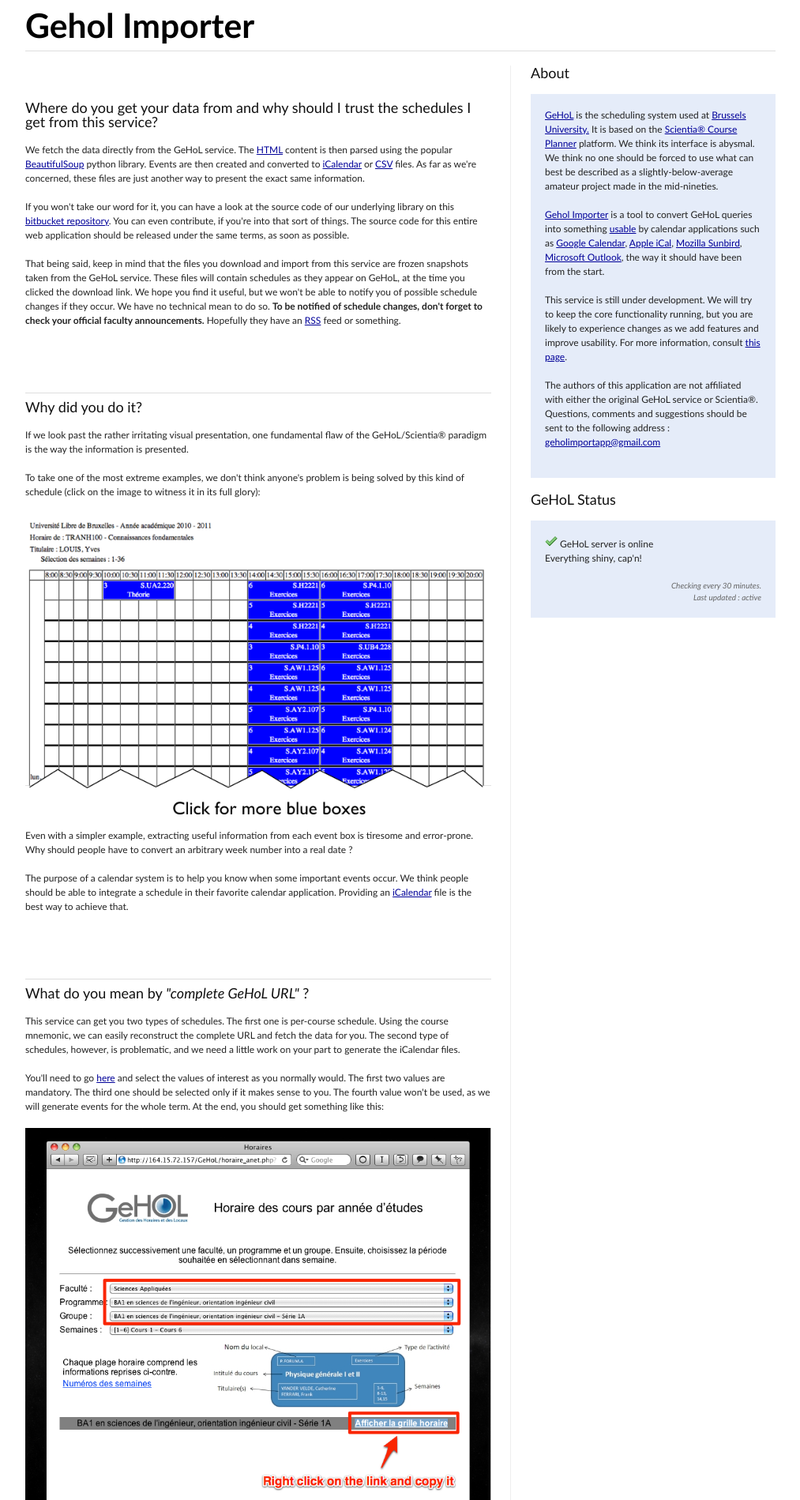
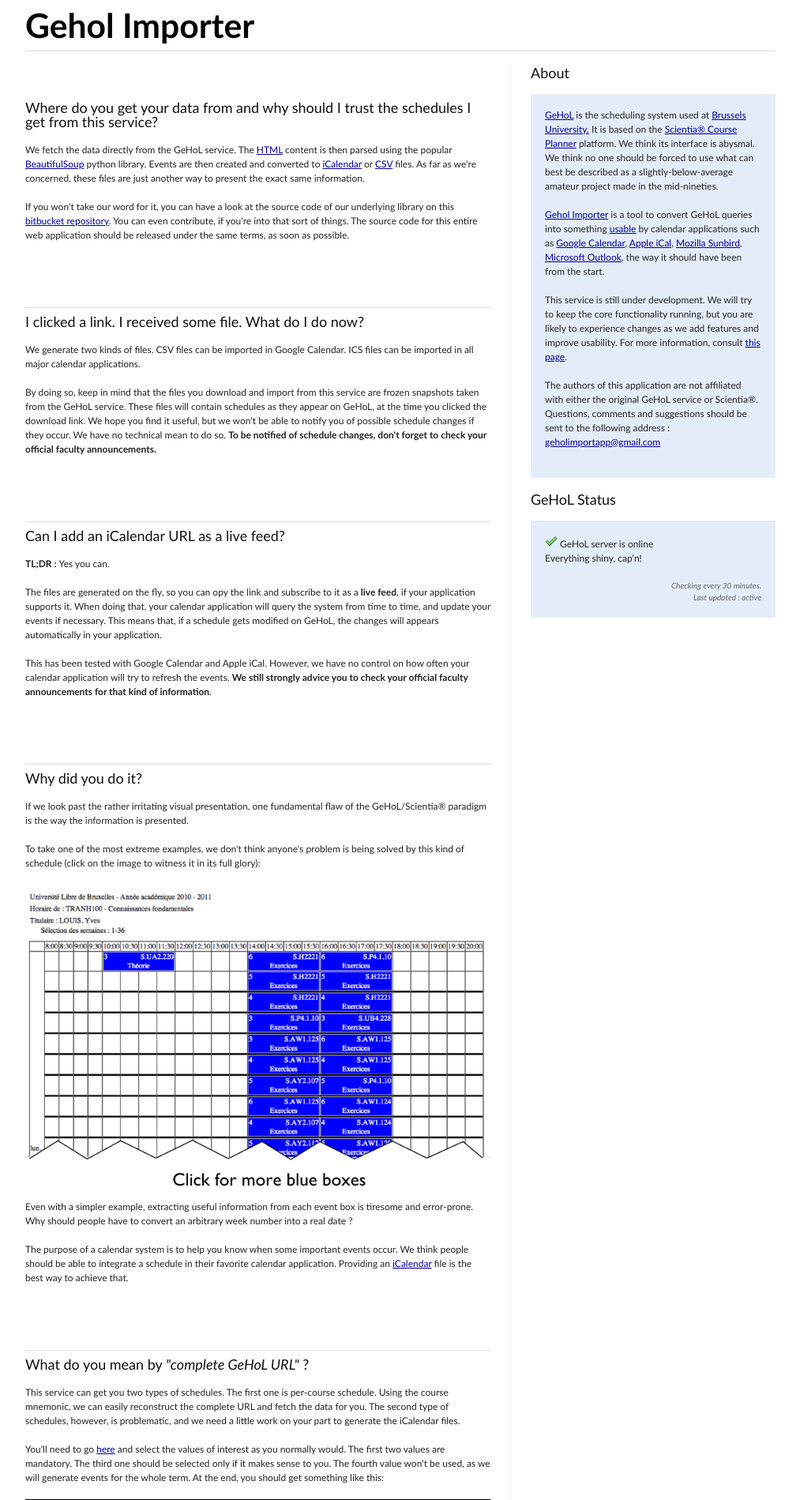
Before and after one commit to sevas/geholimportapp, a Python web app: template templates/questions.html in a window 1280 px wide. Shown: the top 1899 px of the page at 79% size, without its empty margins (133-1146 px from the left). Run offline with Jinja, Linux system fonts and the light colour scheme; the template is opened without the code that fills it: most values are stand-ins (such as "Sample title", 1, 10 or a date in 2020).

Commit message:
updating the FAQ : live feed/downloaded files instructions

```diff
--- a/templates/course.html
+++ b/templates/course.html
@@ -56,7 +56,9 @@
             We have no technical mean to do so.
 
             <strong>To be notified of schedule changes, don't forget to check your official faculty announcements.</strong>
-
+        </p>
+        <p>
+            Alternatively, you can also use a calendar application that supports <a href="/questions#files">live URL subscriptions.</a>
         </p>
     </div>
 {% endblock %}
--- a/templates/questions.html
+++ b/templates/questions.html
@@ -24,15 +24,38 @@
             You can even contribute, if you're into that sort of things.
             The source code for this entire web application should be released under the same terms, as soon as possible.
         </p>
-        <p>
-            That being said, keep in mind that the files you download and import from this service are frozen
+    </div>
+
+    <div class="faq-entry">
+        <h3 id="files">I clicked a link. I received some file. What do I do now?</h3>
+        <p>We generate two kinds of files. CSV files can be imported in Google Calendar. ICS files can be imported in all major calendar applications.</p>
+
+
+        <p>By doing so,
+          keep in mind that the files you download and import from this service are frozen
             snapshots taken from the GeHoL service. These files will contain schedules as they appear on GeHoL, at the time you
             clicked the download link.
             We hope you find it useful, but we won't be able to notify you of possible schedule changes if they occur.
             We have no technical mean to do so. <strong>To be notified of schedule changes, don't forget to check your official
-            faculty announcements.</strong> Hopefully they have an <a href="http://en.wikipedia.org/wiki/RSS">RSS</a> feed or something.
+            faculty announcements.</strong> </p>
+    </div>
+
+    <div class="faq-entry">
+        <h3 id="subscribe">Can I add an iCalendar URL as a live feed?</h3>
+        <p><strong>TL;DR : </strong>Yes you can.</p>
+
+        <p>The files are generated on the fly, so you can opy the link and subscribe to it as a <strong>live feed</strong>, if your application supports it.
+            When doing that, your calendar application will query the system from time to time, and update your events if necessary.
+            This means that, if a schedule gets modified on GeHoL, the changes will appears automatically in your application.
         </p>
+
+        <p>This has been tested with Google Calendar and Apple iCal. However, we have no control on how often your
+            calendar application will try to refresh the events. <strong>We still strongly advice you to check your official faculty announcements
+            for that kind of information</strong>.
+        </p>
+
     </div>
+
 
     <div class="faq-entry">
         <h3  id="usability_matters">Why did you do it?</h3>
```
